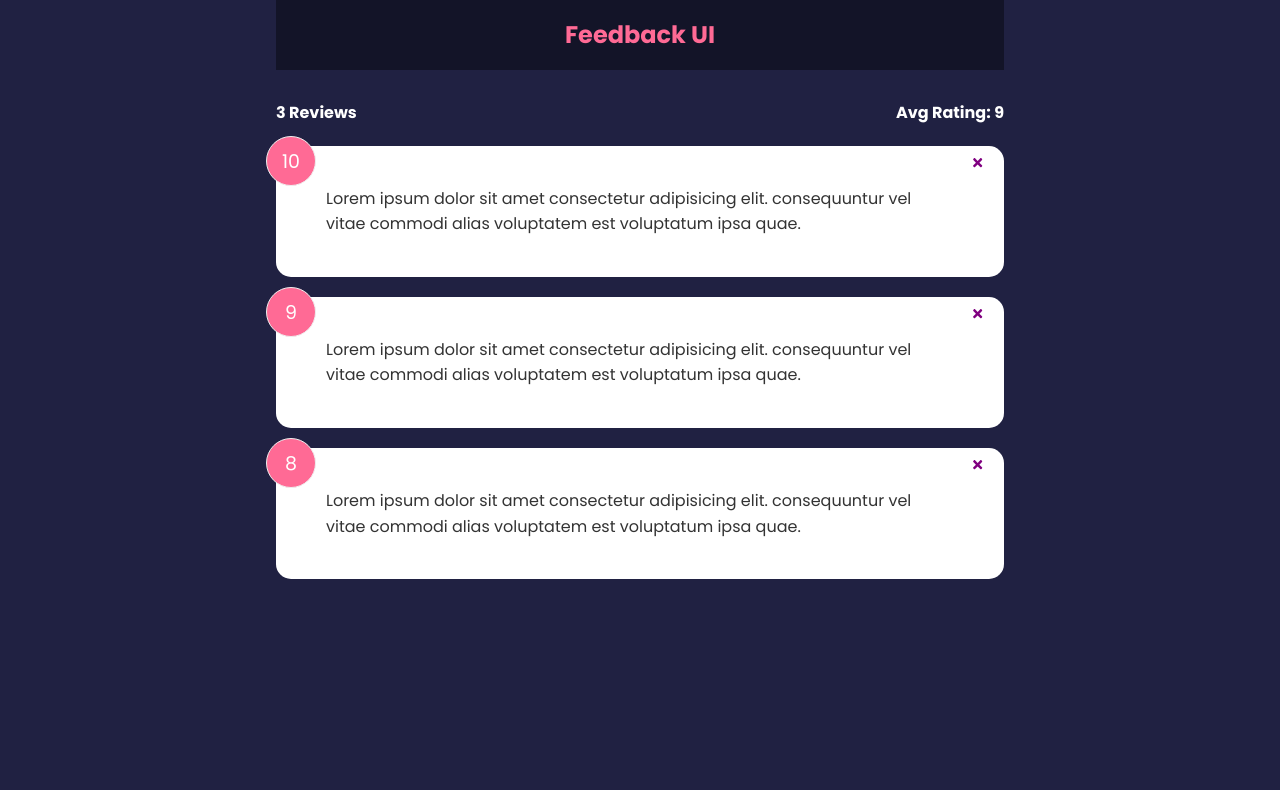
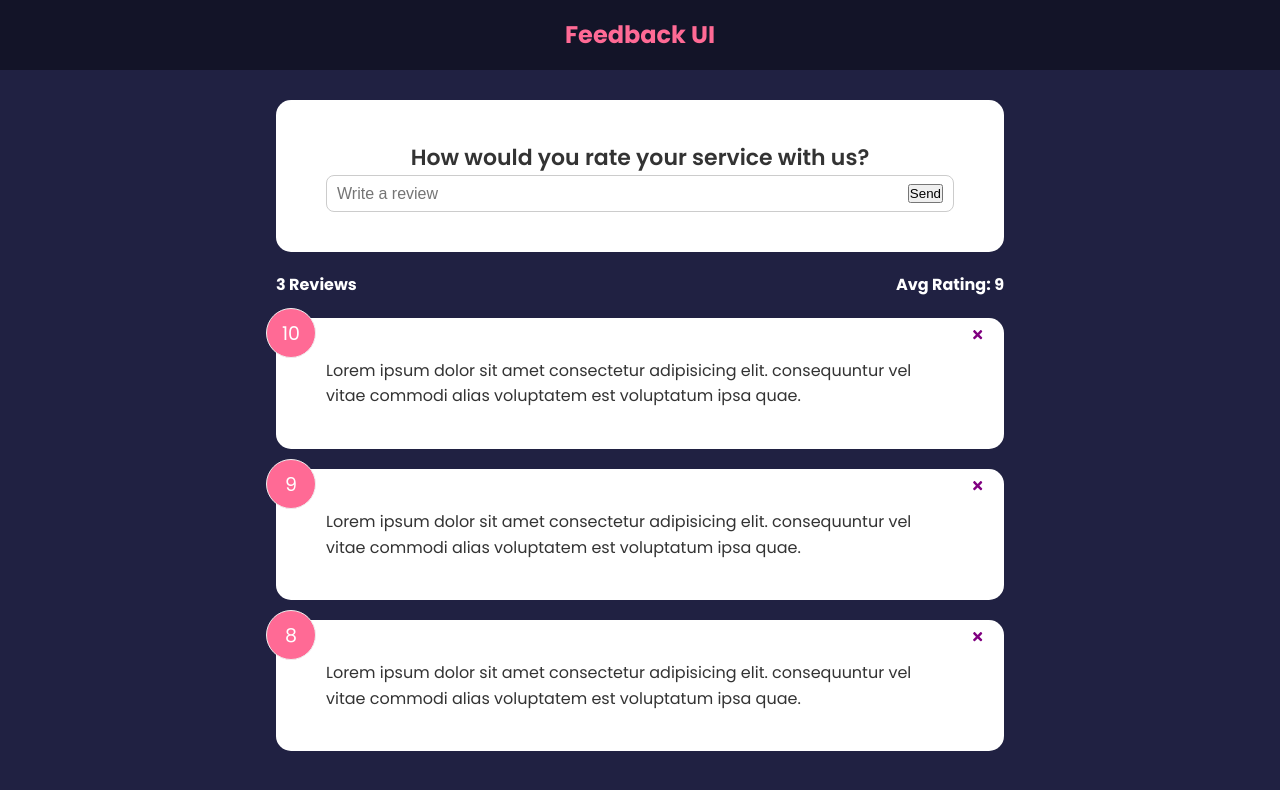
Before and after one commit to jfBiswajit/react-feedback-app, a React (Create React App) app: page / in a window 1280 px wide. Shown: the top 790 px of the page. Built offline with nearby package versions, Linux system fonts and the light colour scheme.

Commit message:
Add: EPS-19

```diff
--- a/src/App.js
+++ b/src/App.js
@@ -1,4 +1,5 @@
 import { useState } from 'react';
+import FeedbackForm from './components/FeedbackForm.jsx';
 import FeedbackList from './components/FeedbackList.jsx';
 import FeedbackStats from './components/FeedbackStats.jsx';
 import Header from './components/Header.jsx';
@@ -14,11 +15,14 @@
   };
 
   return (
-    <div className='container'>
+    <>
       <Header />
-      <FeedbackStats feedback={feedback} />
-      <FeedbackList handleDelete={deleteFeedback} feedback={feedback} />
-    </div>
+      <div className='container'>
+        <FeedbackForm />
+        <FeedbackStats feedback={feedback} />
+        <FeedbackList handleDelete={deleteFeedback} feedback={feedback} />
+      </div>
+    </>
   );
 }
 
--- /dev/null
+++ b/src/components/FeedbackForm.jsx
@@ -0,0 +1,28 @@
+import { useState } from 'react';
+import Card from '../shared/Card';
+
+function FeedbackForm() {
+  const [text, setText] = useState('');
+
+  const handleTextChange = (e) => {
+    setText(e.target.value);
+  };
+
+  return (
+    <Card>
+      <form>
+        <h2>How would you rate your service with us?</h2>
+        <div className='input-group'>
+          <input
+            onChange={handleTextChange}
+            value={text}
+            type='text'
+            placeholder='Write a review'
+          />
+          <button>Send</button>
+        </div>
+      </form>
+    </Card>
+  );
+}
+export default FeedbackForm;
```
